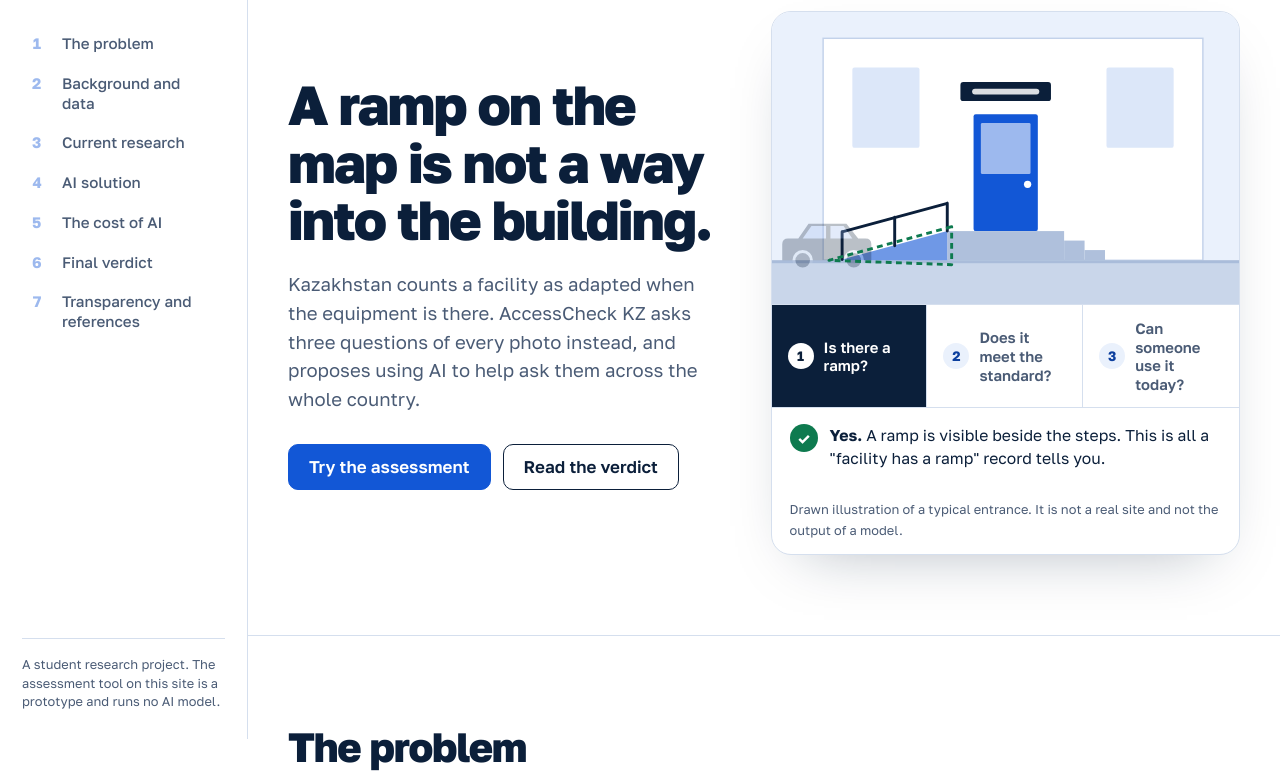
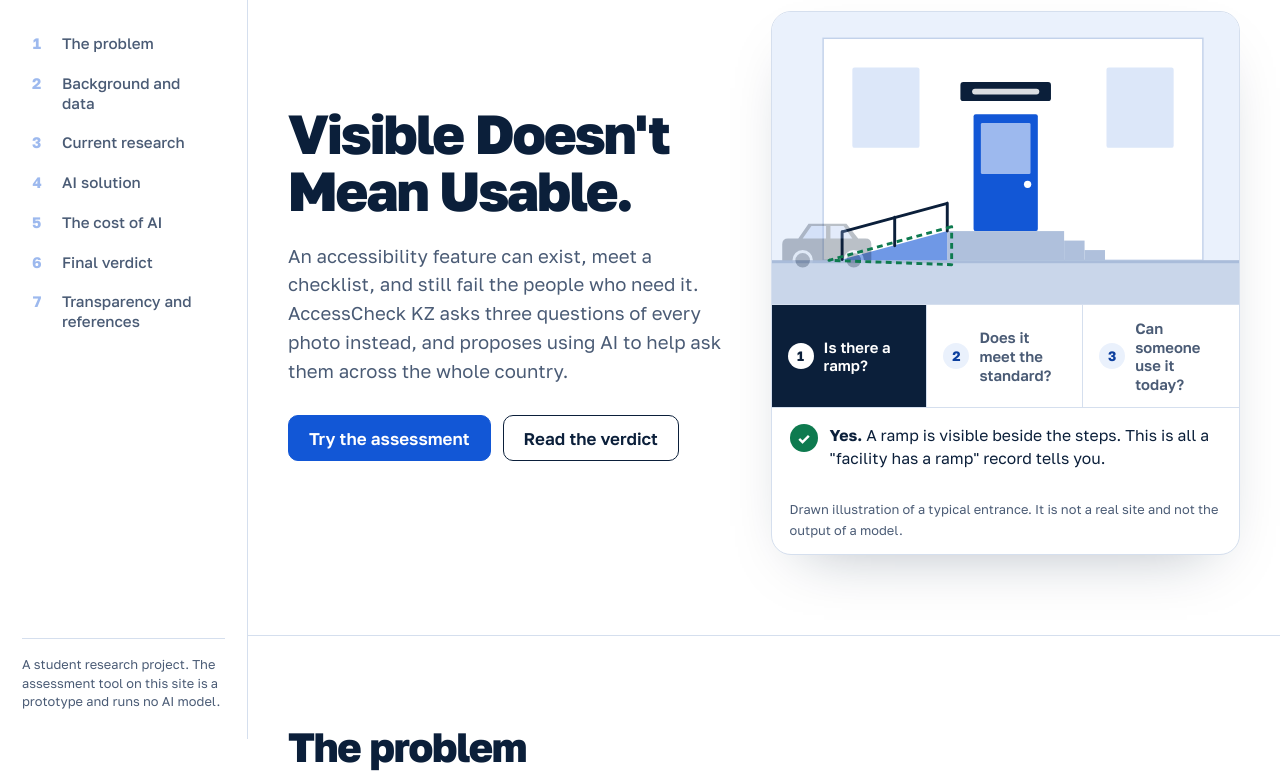
Before and after one commit to AidaKairat/AccessCheck-KZ, a plain HTML site: page index.html in a window 1280 px wide. Shown: the part 61-834 px from the top of the page. Drawn offline with Linux system fonts and the light colour scheme.

Commit message:
Replace the hero title and introduction with the author's text
Co-Authored-By: Claude Fable 5.2 <noreply@anthropic.com>
Claude-Session: https://claude.ai/code/session_01CzKDCvcRSyn3mBC1BfSz5a

```diff
--- a/index.html
+++ b/index.html
@@ -39,8 +39,8 @@
 <!-- ============ HERO ============ -->
 <section class="hero" id="top">
   <div class="hero-text">
-    <h1>A ramp on the map is not a way into the building.</h1>
-    <p class="lede">Kazakhstan counts a facility as adapted when the equipment is there. AccessCheck KZ asks three questions of every photo instead, and proposes using AI to help ask them across the whole country.</p>
+    <h1>Visible Doesn't Mean Usable.</h1>
+    <p class="lede">An accessibility feature can exist, meet a checklist, and still fail the people who need it. AccessCheck KZ asks three questions of every photo instead, and proposes using AI to help ask them across the whole country.</p>
     <p class="hero-actions">
       <a class="btn primary" href="#solution">Try the assessment</a>
       <a class="btn" href="#verdict">Read the verdict</a>
```
